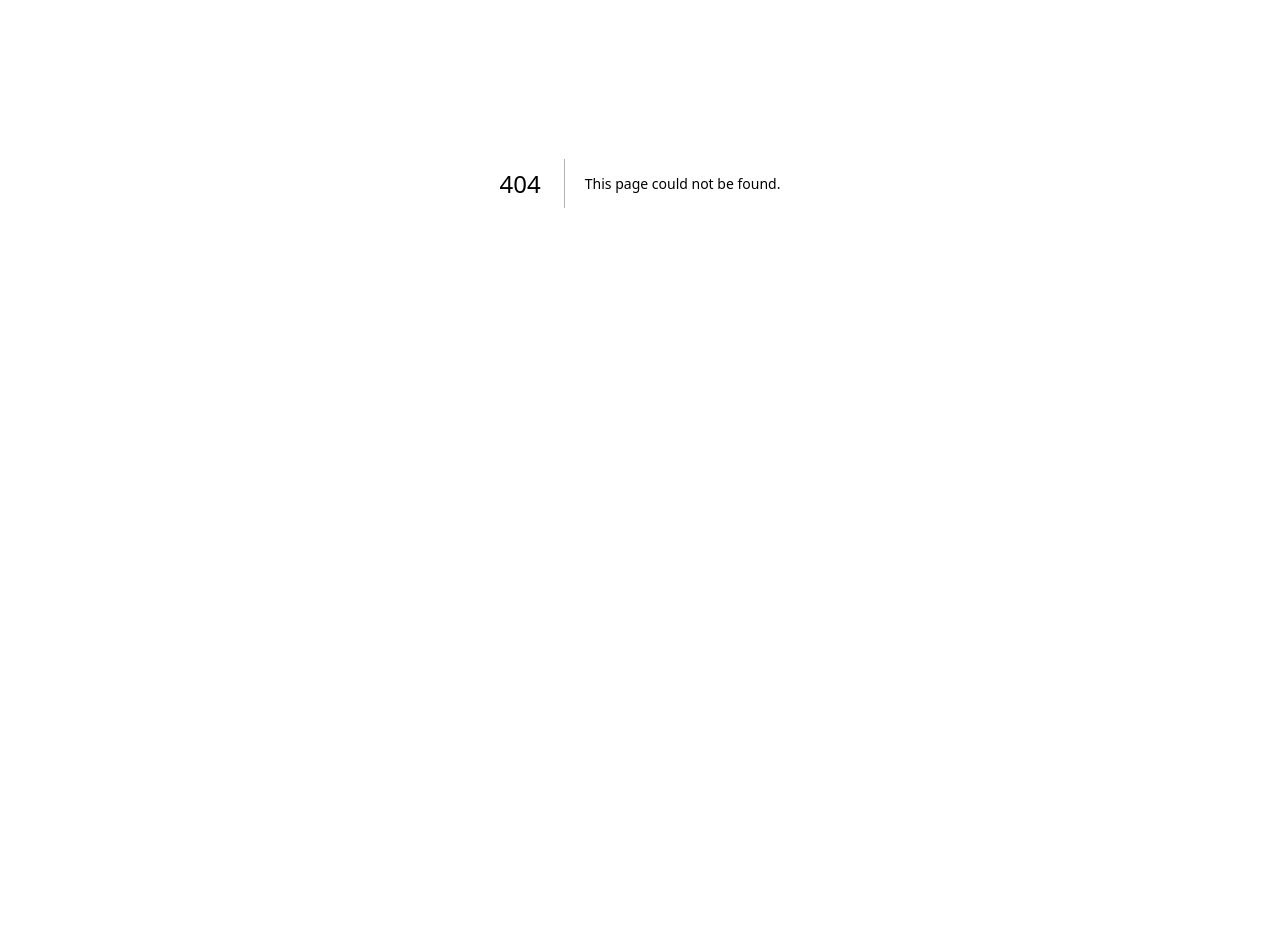
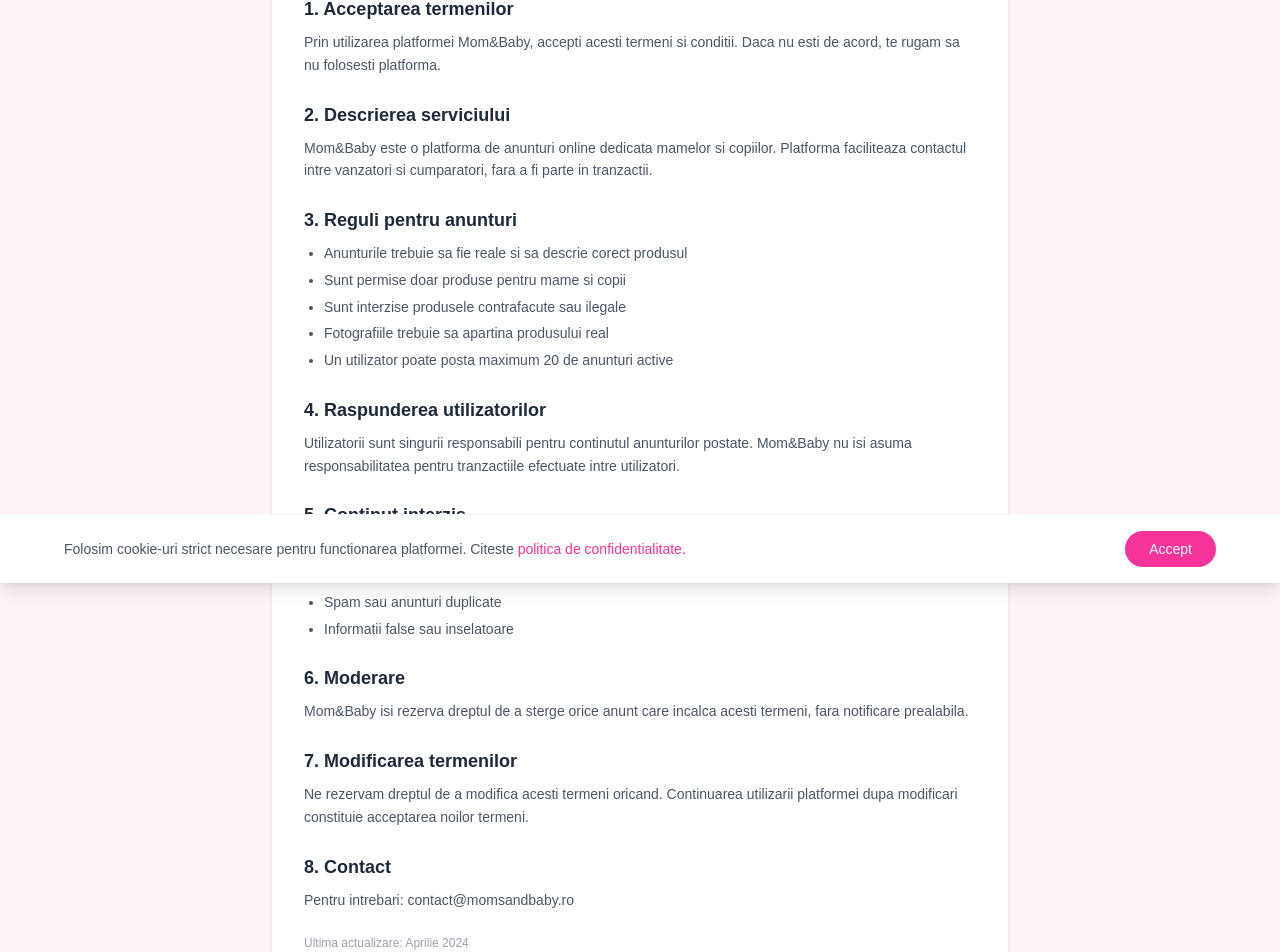
Before and after one commit to bianca25555/mamica-shop, a Next.js app: page /termeni in a window 1280 px wide. Before the commit this address had no page. Shown: the part 217-1169 px from the top of the page. Before the commit the page ends 800 px from the top, so only its background shows below. Built offline with nearby package versions, Linux system fonts and the light colour scheme.

Commit message:
pagini legale si banner cookies

```diff
--- /dev/null
+++ b/app/confidentialitate/page.tsx
@@ -0,0 +1,77 @@
+import Link from "next/link";
+
+export default function Confidentialitate() {
+  return (
+    <main className="min-h-screen bg-pink-50">
+      <header className="bg-white shadow-sm">
+        <div className="max-w-6xl mx-auto px-4 py-4 flex items-center justify-between">
+          <Link href="/" className="text-2xl font-bold text-pink-500">Mom&amp;Baby</Link>
+        </div>
+      </header>
+
+      <section className="max-w-3xl mx-auto px-4 py-12">
+        <h1 className="text-3xl font-bold text-gray-800 mb-8">Politica de Confidentialitate</h1>
+
+        <div className="bg-white rounded-3xl shadow-sm p-8 flex flex-col gap-6 text-gray-600 text-sm leading-relaxed">
+          <div>
+            <h2 className="text-lg font-bold text-gray-800 mb-2">1. Cine suntem</h2>
+            <p>Mom&Baby este o platforma online dedicata mamelor si copiilor din Romania, unde utilizatorii pot posta si cumpara produse second-hand pentru mame si copii.</p>
+          </div>
+
+          <div>
+            <h2 className="text-lg font-bold text-gray-800 mb-2">2. Ce date colectam</h2>
+            <p>Colectam urmatoarele date personale:</p>
+            <ul className="list-disc ml-5 mt-2 flex flex-col gap-1">
+              <li>Adresa de email (la inregistrare)</li>
+              <li>Numarul de telefon (la postarea unui anunt)</li>
+              <li>Localitatea (la postarea unui anunt)</li>
+              <li>Fotografiile produselor postate</li>
+            </ul>
+          </div>
+
+          <div>
+            <h2 className="text-lg font-bold text-gray-800 mb-2">3. De ce colectam aceste date</h2>
+            <p>Datele sunt colectate exclusiv pentru:</p>
+            <ul className="list-disc ml-5 mt-2 flex flex-col gap-1">
+              <li>Crearea si gestionarea contului tau</li>
+              <li>Publicarea anunturilor tale pe platforma</li>
+              <li>Facilitarea contactului intre cumparatori si vanzatori</li>
+            </ul>
+          </div>
+
+          <div>
+            <h2 className="text-lg font-bold text-gray-800 mb-2">4. Cat timp pastram datele</h2>
+            <p>Datele tale sunt pastrate atat timp cat contul tau este activ. La stergerea contului, toate datele asociate vor fi eliminate din sistemele noastre.</p>
+          </div>
+
+          <div>
+            <h2 className="text-lg font-bold text-gray-800 mb-2">5. Drepturile tale</h2>
+            <p>Conform GDPR, ai urmatoarele drepturi:</p>
+            <ul className="list-disc ml-5 mt-2 flex flex-col gap-1">
+              <li>Dreptul de acces la datele tale</li>
+              <li>Dreptul de rectificare a datelor incorecte</li>
+              <li>Dreptul de stergere a datelor</li>
+              <li>Dreptul de portabilitate a datelor</li>
+            </ul>
+          </div>
+
+          <div>
+            <h2 className="text-lg font-bold text-gray-800 mb-2">6. Cookie-uri</h2>
+            <p>Folosim cookie-uri strict necesare pentru functionarea platformei (autentificare). Nu folosim cookie-uri de tracking sau publicitate.</p>
+          </div>
+
+          <div>
+            <h2 className="text-lg font-bold text-gray-800 mb-2">7. Contact</h2>
+            <p>Pentru orice intrebare legata de datele tale personale, ne poti contacta la: contact@momsandbaby.ro</p>
+          </div>
+
+          <p className="text-gray-400 text-xs">Ultima actualizare: Aprilie 2024</p>
+        </div>
+
+        <div className="mt-6">
+          <Link href="/" className="text-pink-500 text-sm hover:underline">← Inapoi acasa</Link>
+        </div>
+      </section>
+    </main>
+  );
+}
--- /dev/null
+++ b/app/cookies-banner.tsx
@@ -0,0 +1,37 @@
+"use client";
+import { useState, useEffect } from "react";
+import Link from "next/link";
+
+export default function CookiesBanner() {
+  const [vizibil, setVizibil] = useState(false);
+
+  useEffect(() => {
+    const acceptat = localStorage.getItem("cookies-acceptate");
+    if (!acceptat) setVizibil(true);
+  }, []);
+
+  const accepta = () => {
+    localStorage.setItem("cookies-acceptate", "true");
+    setVizibil(false);
+  };
+
+  if (!vizibil) return null;
+
+  return (
+    <div className="fixed bottom-0 left-0 right-0 bg-white border-t border-gray-100 shadow-lg z-50 px-4 py-4">
+      <div className="max-w-6xl mx-auto flex flex-col sm:flex-row items-center justify-between gap-4">
+        <p className="text-gray-600 text-sm text-center sm:text-left">
+          Folosim cookie-uri strict necesare pentru functionarea platformei.
+          Citeste <Link href="/confidentialitate" className="text-pink-500 hover:underline">politica de confidentialitate</Link>.
+        </p>
+        <div className="flex gap-3">
+          <button
+            onClick={accepta}
+            className="px-6 py-2 bg-pink-500 text-white rounded-full text-sm hover:bg-pink-600 whitespace-nowrap">
+            Accept
+          </button>
+        </div>
+      </div>
+    </div>
+  );
+}
--- a/app/layout.tsx
+++ b/app/layout.tsx
@@ -1,6 +1,7 @@
 import type { Metadata } from "next";
 import { Geist, Geist_Mono } from "next/font/google";
 import "./globals.css";
+import CookiesBanner from "./cookies-banner";
 
 const geistSans = Geist({
   variable: "--font-geist-sans",
@@ -13,8 +14,8 @@ const geistMono = Geist_Mono({
 });
 
 export const metadata: Metadata = {
-  title: "Create Next App",
-  description: "Generated by create next app",
+  title: "Mom&Baby - Platforma pentru mame si copii",
+  description: "Cumpara si vinde obiecte pentru mame si copii, simplu si sigur.",
 };
 
 export default function RootLayout({
@@ -24,10 +25,13 @@ export default function RootLayout({
 }>) {
   return (
     <html
-      lang="en"
+      lang="ro"
       className={`${geistSans.variable} ${geistMono.variable} h-full antialiased`}
     >
-      <body className="min-h-full flex flex-col">{children}</body>
+      <body className="min-h-full flex flex-col">
+        {children}
+        <CookiesBanner />
+      </body>
     </html>
   );
 }
--- a/app/page.tsx
+++ b/app/page.tsx
@@ -189,6 +189,11 @@ export default function Home() {
   <div className="max-w-6xl mx-auto px-4 text-center text-gray-400 text-sm">
     <p className="font-bold text-pink-500 text-lg mb-2">Mom&amp;Baby</p>
     <p>Platforma dedicata mamelor si copiilor din Romania</p>
+    <div className="flex justify-center gap-4 mt-3">
+      <Link href="/confidentialitate" className="hover:text-pink-500">Politica de confidentialitate</Link>
+      <span>·</span>
+      <Link href="/termeni" className="hover:text-pink-500">Termeni si conditii</Link>
+    </div>
     <p className="mt-2">© 2024 Mom&amp;Baby. Toate drepturile rezervate.</p>
   </div>
 </footer>
--- /dev/null
+++ b/app/termeni/page.tsx
@@ -0,0 +1,76 @@
+import Link from "next/link";
+
+export default function Termeni() {
+  return (
+    <main className="min-h-screen bg-pink-50">
+      <header className="bg-white shadow-sm">
+        <div className="max-w-6xl mx-auto px-4 flex items-center py-4">
+          <Link href="/" className="text-2xl font-bold text-pink-500">Mom&amp;Baby</Link>
+        </div>
+      </header>
+
+      <section className="max-w-3xl mx-auto px-4 py-12">
+        <h1 className="text-3xl font-bold text-gray-800 mb-8">Termeni si Conditii</h1>
+
+        <div className="bg-white rounded-3xl shadow-sm p-8 flex flex-col gap-6 text-gray-600 text-sm leading-relaxed">
+          <div>
+            <h2 className="text-lg font-bold text-gray-800 mb-2">1. Acceptarea termenilor</h2>
+            <p>Prin utilizarea platformei Mom&Baby, accepti acesti termeni si conditii. Daca nu esti de acord, te rugam sa nu folosesti platforma.</p>
+          </div>
+
+          <div>
+            <h2 className="text-lg font-bold text-gray-800 mb-2">2. Descrierea serviciului</h2>
+            <p>Mom&Baby este o platforma de anunturi online dedicata mamelor si copiilor. Platforma faciliteaza contactul intre vanzatori si cumparatori, fara a fi parte in tranzactii.</p>
+          </div>
+
+          <div>
+            <h2 className="text-lg font-bold text-gray-800 mb-2">3. Reguli pentru anunturi</h2>
+            <ul className="list-disc ml-5 mt-2 flex flex-col gap-1">
+              <li>Anunturile trebuie sa fie reale si sa descrie corect produsul</li>
+              <li>Sunt permise doar produse pentru mame si copii</li>
+              <li>Sunt interzise produsele contrafacute sau ilegale</li>
+              <li>Fotografiile trebuie sa apartina produsului real</li>
+              <li>Un utilizator poate posta maximum 20 de anunturi active</li>
+            </ul>
+          </div>
+
+          <div>
+            <h2 className="text-lg font-bold text-gray-800 mb-2">4. Raspunderea utilizatorilor</h2>
+            <p>Utilizatorii sunt singurii responsabili pentru continutul anunturilor postate. Mom&Baby nu isi asuma responsabilitatea pentru tranzactiile efectuate intre utilizatori.</p>
+          </div>
+
+          <div>
+            <h2 className="text-lg font-bold text-gray-800 mb-2">5. Continut interzis</h2>
+            <ul className="list-disc ml-5 mt-2 flex flex-col gap-1">
+              <li>Produse periculoase pentru copii</li>
+              <li>Continut ofensator sau inadecvat</li>
+              <li>Spam sau anunturi duplicate</li>
+              <li>Informatii false sau inselatoare</li>
+            </ul>
+          </div>
+
+          <div>
+            <h2 className="text-lg font-bold text-gray-800 mb-2">6. Moderare</h2>
+            <p>Mom&Baby isi rezerva dreptul de a sterge orice anunt care incalca acesti termeni, fara notificare prealabila.</p>
+          </div>
+
+          <div>
+            <h2 className="text-lg font-bold text-gray-800 mb-2">7. Modificarea termenilor</h2>
+            <p>Ne rezervam dreptul de a modifica acesti termeni oricand. Continuarea utilizarii platformei dupa modificari constituie acceptarea noilor termeni.</p>
+          </div>
+
+          <div>
+            <h2 className="text-lg font-bold text-gray-800 mb-2">8. Contact</h2>
+            <p>Pentru intrebari: contact@momsandbaby.ro</p>
+          </div>
+
+          <p className="text-gray-400 text-xs">Ultima actualizare: Aprilie 2024</p>
+        </div>
+
+        <div className="mt-6">
+          <Link href="/" className="text-pink-500 text-sm hover:underline">← Inapoi acasa</Link>
+        </div>
+      </section>
+    </main>
+  );
+}
```
Lines whose indentation alone changed are shown as unchanged.
